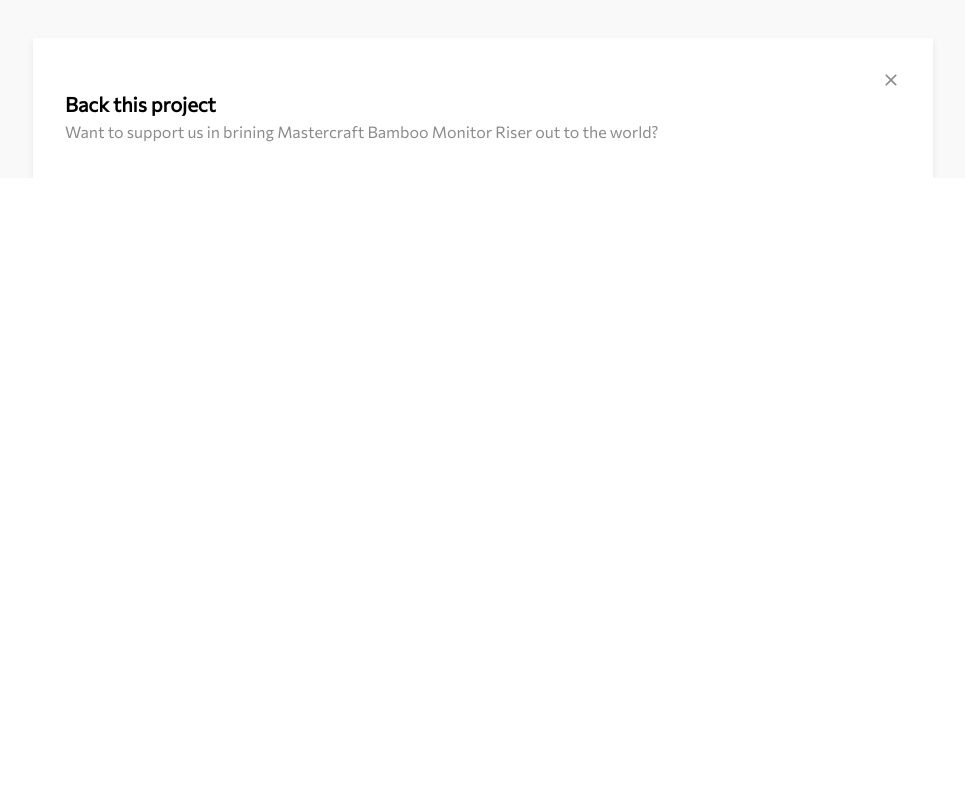
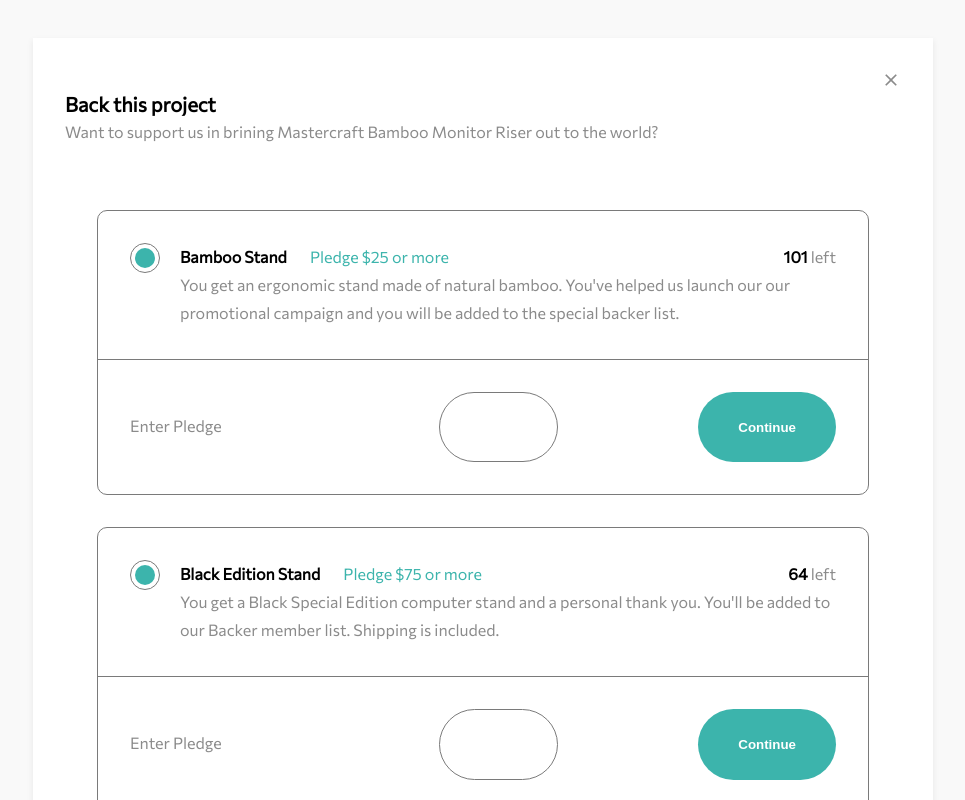
Before and after one commit to nonsoo/crowdfunding--app, a React (Create React App) app: page / in a window 1280 px wide. Shown: the part 2788-3588 px from the top of the page, without its empty margins (157-1122 px from the left). Before the commit the page ends 2966 px from the top, so only its background shows below. Built offline with nearby package versions, Linux system fonts and the light colour scheme.

Commit message:
Pledge Box layout done

```diff
--- a/src/App.js
+++ b/src/App.js
@@ -7,6 +7,8 @@
 import ItemHeaderComp from "./Components/ItemHeaderComp";
 import FundComp from "./Components/FundComp";
 import ProjectDetails from "./Components/ProjectDetails";
+
+import ShowModalPop from "./Components/InteractiveComp/ShowModalPop";
 
 function App() {
   const RewardsLst = [
@@ -53,6 +55,17 @@
           Want to support us in brining Mastercraft Bamboo Monitor Riser out to
           the world?
         </p>
+        <div className="ModalPopContainer">
+          {RewardsLst.map((Reward) => (
+            <ShowModalPop
+              key={Reward.id}
+              rewardName={Reward.rewardName}
+              pledgeAmount={Reward.pledgeAmount}
+              desci={Reward.descri}
+              pledgeRemain={Reward.pledgeRemains}
+            />
+          ))}
+        </div>
       </section>
     </div>
   );
--- a/src/Components/InteractiveComp/ShowModalPop.jsx
+++ b/src/Components/InteractiveComp/ShowModalPop.jsx
@@ -1,19 +1,34 @@
 import React from "react";
 
-const ShowModalPop = () => {
+import Btn from "./Btn";
+
+const ShowModalPop = ({ rewardName, pledgeAmount, pledgeRemain, desci }) => {
   return (
+    <section className="ShowModalPopContainer">
       <div className="ShowModalPop">
-      <div className="ShowModalPop__Circle"></div>
+        <div className="ShowModalPop__Circle">
+          <div className="ShowModalPop__Circle--fill"></div>
+        </div>
         <div className="ShowModalPop__ContentContainer">
           <div className="ShowModalPop__NameCon">
             <p className="ShowModalPop__Name">
-            Pledge with no rewards <span>Pledge $25 or more</span>
+              {rewardName} <span>Pledge ${pledgeAmount} or more</span>
             </p>
-          <p className="ShowModal__PledgeRemain">101 Left</p>
+            <p className="ShowModal__PledgeRemain">
+              <span>{pledgeRemain}</span> left
+            </p>
           </div>
-        <p className="ShowModalPop__descri"></p>
+          <p className="ShowModalPop__descri">{desci}</p>
         </div>
       </div>
+      <div className="EnterPledge">
+        <p className="EnterPledge__Title">Enter Pledge</p>
+        <form className="EnterPledge__fieldCon">
+          <input type="text" className="EnterPledge__FieldText" />
+          <Btn btnName="Continue" />
+        </form>
+      </div>
+    </section>
   );
 };
 
--- a/src/css/layout.css
+++ b/src/css/layout.css
@@ -122,14 +122,14 @@
 
   margin-top: 2rem;
 
-  background-color: var(--col-Neu-dark);
+  background-color: var(--fcol-tri);
   border-radius: 100px;
 }
 
 .fundProgessBar {
   width: 60%;
   height: 25px;
-  background-color: var(--col-Prmy-dark);
+  background-color: var(--col-Prmy-mod);
   border-radius: 100px;
 }
 
@@ -217,6 +217,88 @@
   color: var(--fcol-sec);
 }
 
+.ModalPopContainer {
+  margin-top: 2rem;
+  display: flex;
+  flex-direction: column;
+  gap: 2rem;
+  padding: 2rem;
+}
+
+.ShowModalPopContainer {
+  border: 1px solid var(--col-Neu-dark);
+  border-radius: 10px;
+}
+
+.ShowModalPop,
+.EnterPledge {
+  display: flex;
+  gap: 1.25rem;
+
+  padding: 2rem;
+}
+
+.EnterPledge {
+  justify-content: space-between;
+  align-items: baseline;
+  border-top: 1px solid var(--col-Neu-dark);
+}
+
+.EnterPledge__fieldCon {
+  display: flex;
+  /* gap: 1rem; */
+  justify-content: space-between;
+}
+
+.EnterPledge__FieldText {
+  border: 1px solid var(--col-Neu-dark);
+
+  padding: 2em 3em;
+
+  border-radius: 4em;
+  width: 30%;
+}
+
+.ShowModalPop__Circle {
+  height: 30px;
+  width: 30px;
+  border-radius: 50%;
+
+  border: 1px solid var(--col-Neu-dark);
+  flex-shrink: 0;
+  display: grid;
+  place-items: center;
+}
+
+.ShowModalPop__Circle--fill {
+  height: 20px;
+  width: 20px;
+  border-radius: 50%;
+
+  background-color: var(--col-Prmy-mod);
+}
+
+.ShowModalPop__NameCon {
+  display: flex;
+  justify-content: space-between;
+}
+
+.ShowModalPop__Name {
+  color: var(--fcol-sec);
+  font-weight: var(--fw-tri);
+}
+
+.ShowModalPop__Name span {
+  color: var(--col-Prmy-mod);
+  margin-left: 1.25rem;
+  font-weight: var(--fw-sec);
+}
+
+.ShowModal__PledgeRemain span {
+  font-weight: var(--fw-tri);
+  color: var(--fcol-sec);
+}
+
 @media screen and (max-width: 800px) {
   .FundComp {
     flex-direction: column;
@@ -238,4 +320,8 @@
     flex-direction: column;
     align-items: center;
   }
+
+  .EnterPledge {
+    flex-direction: column;
+  }
 }
```
Lines whose indentation alone changed are shown as unchanged.
